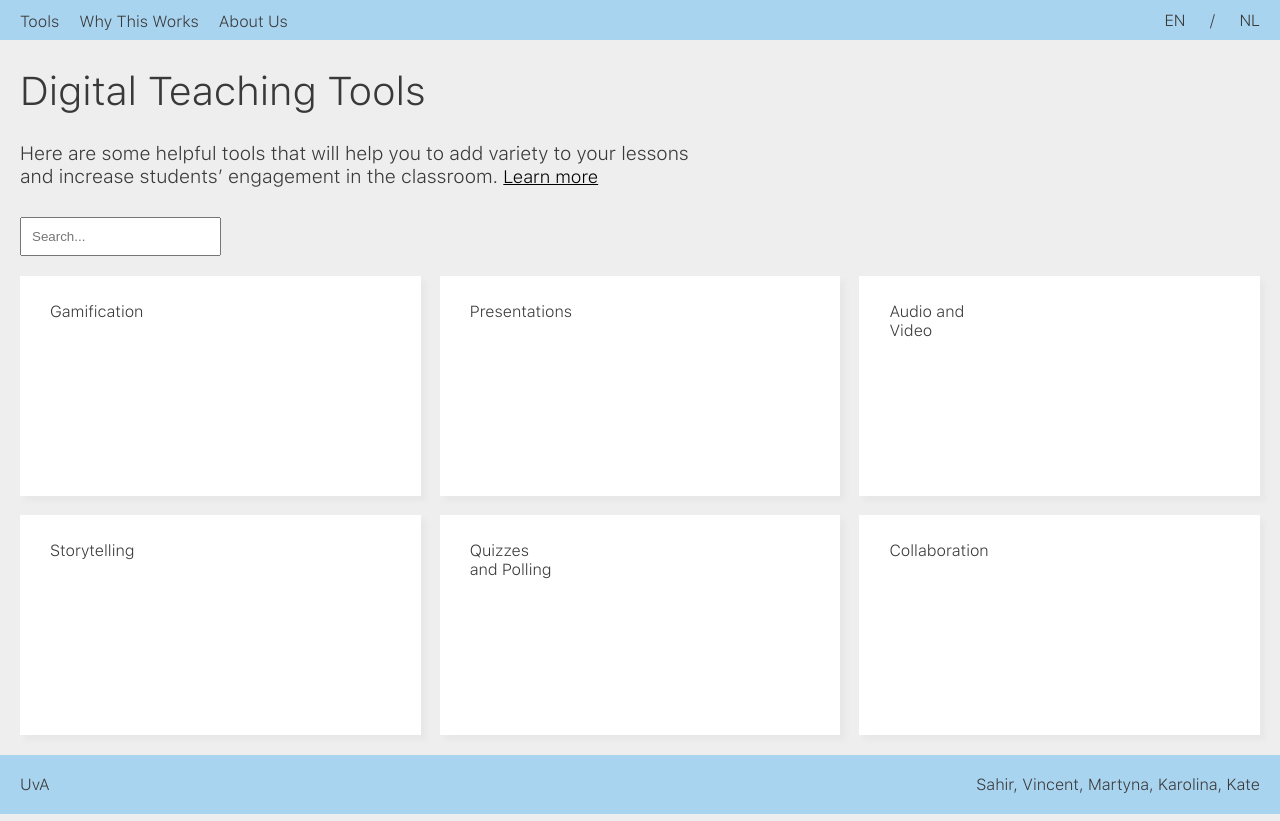
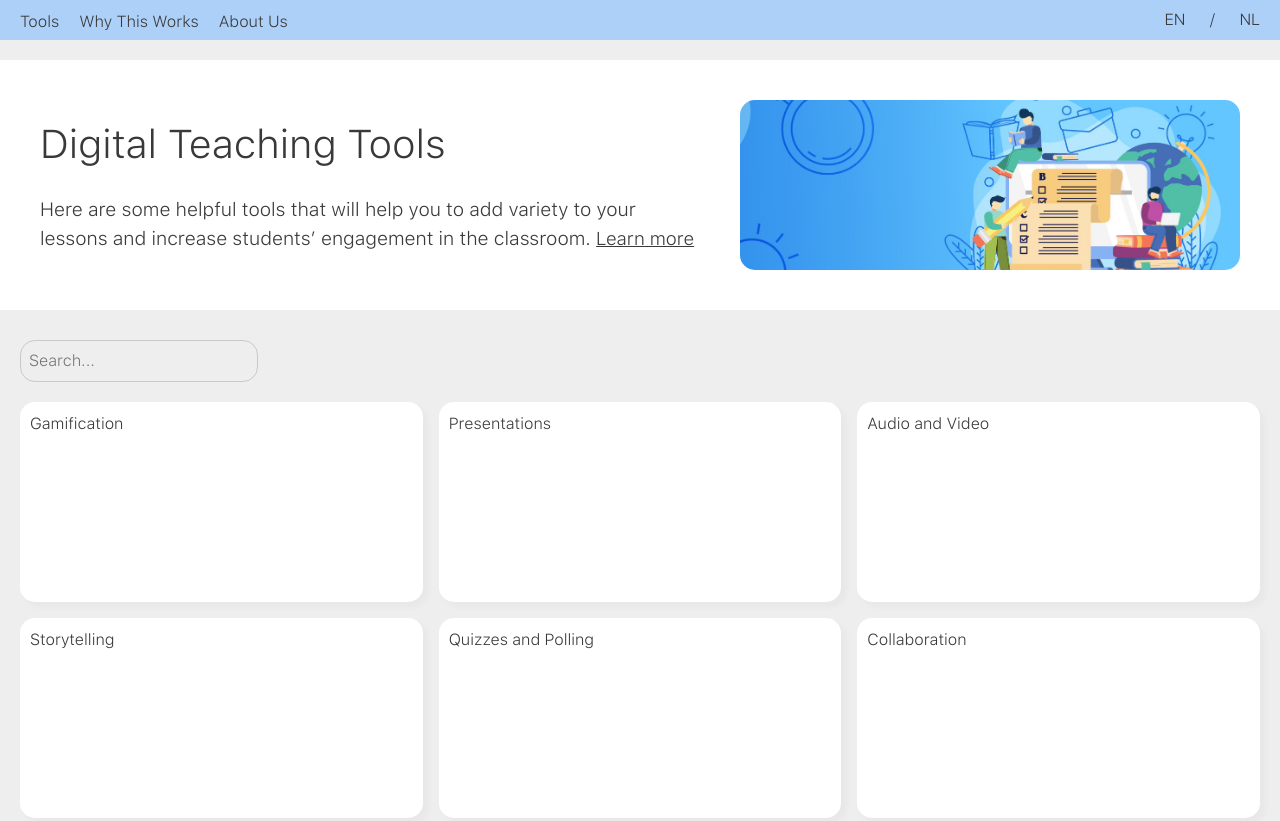
Before and after one commit to 100portraits/cybertalk, a plain HTML site: page main.html in a window 1280 px wide. Shown: the top 821 px of the page. Drawn offline with nearby package versions, Linux system fonts and the light colour scheme.

Commit message:
changed to martynas version!!

```diff
--- a/about.css
+++ b/about.css
@@ -5,7 +5,7 @@
 }
 .navbar-box {
     font-size: large;
-    background-color: #a9d4ef;
+    background-color: #ADD0F8;
     color: #f2f2f2;
     width: 100%;
     margin: 0;
--- a/main.css
+++ b/main.css
@@ -1,12 +1,13 @@
 @font-face {
-    font-family: 'sf';
+    font-family: 'SF Pro Text Light';
     src: url('SF-Pro-Text-Light.ttf');
-
+    font-weight: normal;
+    font-style: normal;
 }
 .navbar-box {
     font-size: large;
-    background-color: #a9d4ef;
-    color: #f2f2f2;
+    background-color: #ADD0F8;
+    color: #f5f5f8;
     width: 100%;
     margin: 0;
     display: flex;
@@ -16,12 +17,20 @@
 }
 a {
     color: rgb(58, 57, 57);
-    font-family: 'sf';
+    font-family: 'SF Pro Text Light', sans-serif;
     font-size: medium;
     text-decoration: none;
     transition: all 0.1s ease-in-out;
 }
-
+.learnmore {
+    color:rgb(58, 57, 57);
+    font-size: 18.6px;
+    text-decoration: underline;
+}
+.learnmore:hover {
+    font-size: 18.6px;
+    color:black;
+}
 
 .navbar-pages {
     display: flex;
@@ -32,34 +41,21 @@ a {
 .navbar-lang {
     display: flex;
     color: rgb(58, 57, 57);
-    font-family: 'sf', sans-serif;
+    font-family: 'SF Pro Text Light', sans-serif;
     font-size: medium;
     gap: 20px;
     padding: 20px;
     align-items: center;
 }
-.learn-link {
-    color:black;
-    text-decoration: underline;
-    font-size: large;
-}
-a:hover {
-    font-size: 16.3px;
-    color:black;
-}
 body {
-    font-family: sf;
+    font-family: 'SF Pro Text Light', sans-serif;
     color: rgb(58, 57, 57);
     margin: 0;
     background-color: #eeeeee;
 }
-.learn-link:hover {
-    font-size:large;
-}
+
 .header-innovative {
-    padding-left: 20px;
-    font-weight: 500;
-    font-size: 2.5em;
+    padding: 20px;
 }
 .short-desc {
     max-width: 675px;
@@ -75,43 +71,80 @@ body {
     margin:20px;
     display: grid;
     grid-template-columns: repeat(auto-fit, minmax(320px, 1fr));
-    grid-gap: 1.2em 1.2em;
+    grid-gap: 1em 1em;
 }
-.tools-grid a {
-    color: rgb(58, 57, 57);
-}
-
-.footer-box {
-    display: flex;
-    justify-content: space-between;
-    margin: 0;
-    width: 100%;
-    background-color: #a9d4ef;
-    color: rgb(58, 57, 57);
-
-}
-.footer-box p{
-    padding: 20px;
-    display: inline-block;
-    margin:0
-}
-
-
-.toolbg:hover {
-    transform: scale(1.02);
-    box-shadow: 6px 6px 6px rgb(215, 213, 213);
-}
-.tooltitle{
-    color: rgb(58, 57, 57);
-}
-.toolbg{
+.tools-grid div {
     background-color: white;
-    border-radius: 0px;
+    border-radius: 15px;
     height: 200px;
     padding: 10px;
     box-shadow: 5px 5px 5px rgb(233, 231, 231);
     transition: all 0.2s ease-in-out;
 }
-.toolbg p {
-    margin-left: 20px;
+.tools-grid div:hover {
+    transform: scale(1.02);
+    box-shadow: 6px 6px 6px rgb(215, 213, 213);
 }
+a:hover {
+    font-size: 16.3px;
+    color:black;
+}
+.tools-grid a {
+    color: rgb(58, 57, 57);
+}
+.footer-box {
+    margin: 0;
+    width: 100%;
+    background-color: #ADD0F8;
+    color: rgb(58, 57, 57);
+}
+.footer-box h3, .footer-box p{
+    padding: 20px;
+    margin:0;
+    font-family: 'SF Pro Text Light', sans-serif;
+    font-size: medium;
+}
+
+.header-container {
+    display: flex;
+    align-items: center;
+    justify-content: space-between;
+    position: relative;
+    margin-bottom: 20px;
+    padding: 20px;
+    background-color: white;
+    margin-top: 20px;
+    height: 250px;
+  }
+
+  .text-container {
+    flex: 1;
+    display: flex;
+    flex-direction: column;
+    justify-content: center;
+  }
+
+  .image-container {
+    width: 500px;
+    height: 170px;
+    border-radius: 15px;
+    overflow: hidden;
+    margin: 20px;
+  }
+
+  .image-container img {
+    width: 100%;
+    height: 100%;
+    object-fit: cover;
+  }
+
+  .search-in {
+    background-color: transparent;
+    border-radius: 15px;
+    color: rgb(58, 57, 57);
+    font-family: 'SF Pro Text Light', sans-serif;
+    font-size: 16px;
+    padding: 8px;
+    border: 1.4px solid rgba(58, 57, 57, 0.209);
+    box-sizing: border-box;
+  }
--- a/main.html
+++ b/main.html
@@ -3,6 +3,7 @@
 <head>
     <meta charset='utf-8'>
     <meta http-equiv='X-UA-Compatible' content='IE=edge'>
+    <link href="https://cdn.jsdelivr.net/npm/bootstrap@5.2.3/dist/css/bootstrap.min.css" rel="stylesheet" integrity="sha384-rbsA2VBKQhggwzxH7pPCaAqO46MgnOM80zW1RWuH61DGLwZJEdK2Kadq2F9CUG65" crossorigin="anonymous">
     <title>Cybertalk</title>
     <meta name='viewport' content='width=device-width, initial-scale=1'>
     <link rel='stylesheet' type='text/css' media='screen' href='main.css'>
@@ -20,8 +21,15 @@
         </div>
         <div class="navbar-lang"><span class="en">EN</span>&nbsp;/&nbsp;<span class="nl">NL</span></div>
     </div>
-    <div><h1 class="header-innovative">Digital Teaching Tools</h1></div>
-    <p class="short-desc">Here are some helpful tools that will help you to add variety to your lessons and increase students’ engagement in the classroom. <a href="whythisworks.html" class="learn-link">Learn more</a></p>
+    <div class="header-container">
+        <div class="text-container">
+          <h1 class="header-innovative">Digital Teaching Tools</h1>
+          <p class="short-desc">Here are some helpful tools that will help you to add variety to your lessons and increase students’ engagement in the classroom. <a class="learnmore" href="whythisworks.html" class="short-desc">Learn more</a></p>
+        </div>
+        <div class="image-container">
+          <img src="883_generated.png" alt="Digital Education image" />
+        </div>
+      </div>
 
     <input name="search" id="search" class="search-in" placeholder="Search...">
     <div class="tools-grid">
@@ -32,14 +40,14 @@
             <div class="toolbg tool1"><p class="tooltitle">Presentations</p></div>
         </a >
         <a href="tools/av.html">
-            <div class="toolbg tool2"><p class="tooltitle">Audio and <br>Video</div>
+            <div class="toolbg tool2"><p class="tooltitle">Audio and Video</div>
             </a >
         <a href="tools/story.html">
             <div class="toolbg tool3"><p class="tooltitle">Storytelling</div>
             </a >
 
         <a href="tools/quiz.html">
-            <div class="toolbg tool5"><p class="tooltitle">Quizzes <br>and Polling</div>
+            <div class="toolbg tool5"><p class="tooltitle">Quizzes and Polling</div>
             </a >
         <a href="tools/collab.html">
             <div class="toolbg tool6"><p class="tooltitle">Collaboration</div>
--- a/tools/techniquepage.css
+++ b/tools/techniquepage.css
@@ -8,7 +8,7 @@ html {
 }
 .navbar-box {
     font-size: large;
-    background-color: #a9d4ef;
+    background-color: #ADD0F8;
     color: #f2f2f2;
     width: 100%;
     margin: 0;
--- a/whythisworks.css
+++ b/whythisworks.css
@@ -1,12 +1,13 @@
 @font-face {
-    font-family: 'sf';
-    src: url('SF-Pro-Text-Light.ttf');
-
+    font-family: 'SF Pro Text Light';
+    src: url('/desktop/cybertalk_local/sf-pro-text-light.woff2') format('woff2');
+    font-weight: normal;
+    font-style: normal;
 }
 .navbar-box {
     font-size: large;
-    background-color: #a9d4ef;
-    color: #f2f2f2;
+    background-color: #ADD0F8;
+    color: #f5f5f8;
     width: 100%;
     margin: 0;
     display: flex;
@@ -16,12 +17,20 @@
 }
 a {
     color: rgb(58, 57, 57);
-    font-family: 'sf';
+    font-family: 'SF Pro Text Light', sans-serif;
     font-size: medium;
     text-decoration: none;
     transition: all 0.1s ease-in-out;
 }
-
+.learnmore {
+    color:rgb(58, 57, 57);
+    font-size: 18.6px;
+    text-decoration: underline;
+}
+.learnmore:hover {
+    font-size: 18.6px;
+    color:black;
+}
 
 .navbar-pages {
     display: flex;
@@ -32,35 +41,86 @@ a {
 .navbar-lang {
     display: flex;
     color: rgb(58, 57, 57);
-    font-family: 'sf', sans-serif;
+    font-family: 'SF Pro Text Light', sans-serif;
     font-size: medium;
     gap: 20px;
     padding: 20px;
     align-items: center;
 }
+body {
+    font-family: 'SF Pro Text Light', sans-serif;
+    color: rgb(58, 57, 57);
+    margin: 0;
+    background-color: #eeeeee;
+}
+
+.header-innovative {
+    padding: 20px;
+}
+.short-desc {
+    max-width: 675px;
+    padding-left:20px;
+    font-size: 1.2em;
+}
+.search-in{
+    margin-left: 20px;
+    margin-top: 10px;
+    padding: 10px;
+}
 a:hover {
     font-size: 16.3px;
     color:black;
 }
-body {
-    font-family: sf;
+
+.footer-box {
+    margin: 0;
+    width: 100%;
+    background-color: #ADD0F8;
     color: rgb(58, 57, 57);
-    margin: 0;
-    background-color: #eeeeee;
+    bottom: 0;
+    position: absolute;
 }
-.header-innovative {
-    font-weight: 500;
-    font-size: 2.5em;
+.footer-box h3, .footer-box p{
+    padding: 20px;
+    margin:0;
+    font-family: 'SF Pro Text Light', sans-serif;
+    font-size: medium;
 }
-.text-content {
-    padding-left: 20px;
-}
-.short-desc {
-    max-width:90%;
-    font-size: 1.2em;
-    line-height: 1.6;
 
-}
+.header-container {
+    display: flex;
+    align-items: center;
+    justify-content: space-between;
+    position: relative;
+    margin-bottom: 20px;
+    padding: 20px;
+    background-color: white;
+    margin-top: 20px;
+    height: 250px;
+  }
+
+  .text-container {
+    flex: 1;
+    display: flex;
+    flex-direction: column;
+    justify-content: center;
+  }
+
+  .image-container {
+    width: 500px;
+    height: 170px;
+    border-radius: 15px;
+    overflow: hidden;
+    margin: 20px;
+  }
+
+  .image-container img {
+    width: 100%;
+    height: 100%;
+    object-fit: cover;
+  }
+
+/*
 .columns {
     display: flex;
 }
@@ -79,3 +139,4 @@ body {
         width: 80vw;
     }
   }
+*/
```
Also changed, not shown: whythisworks.html (+22 -9 lines), 883_generated.png (added).
